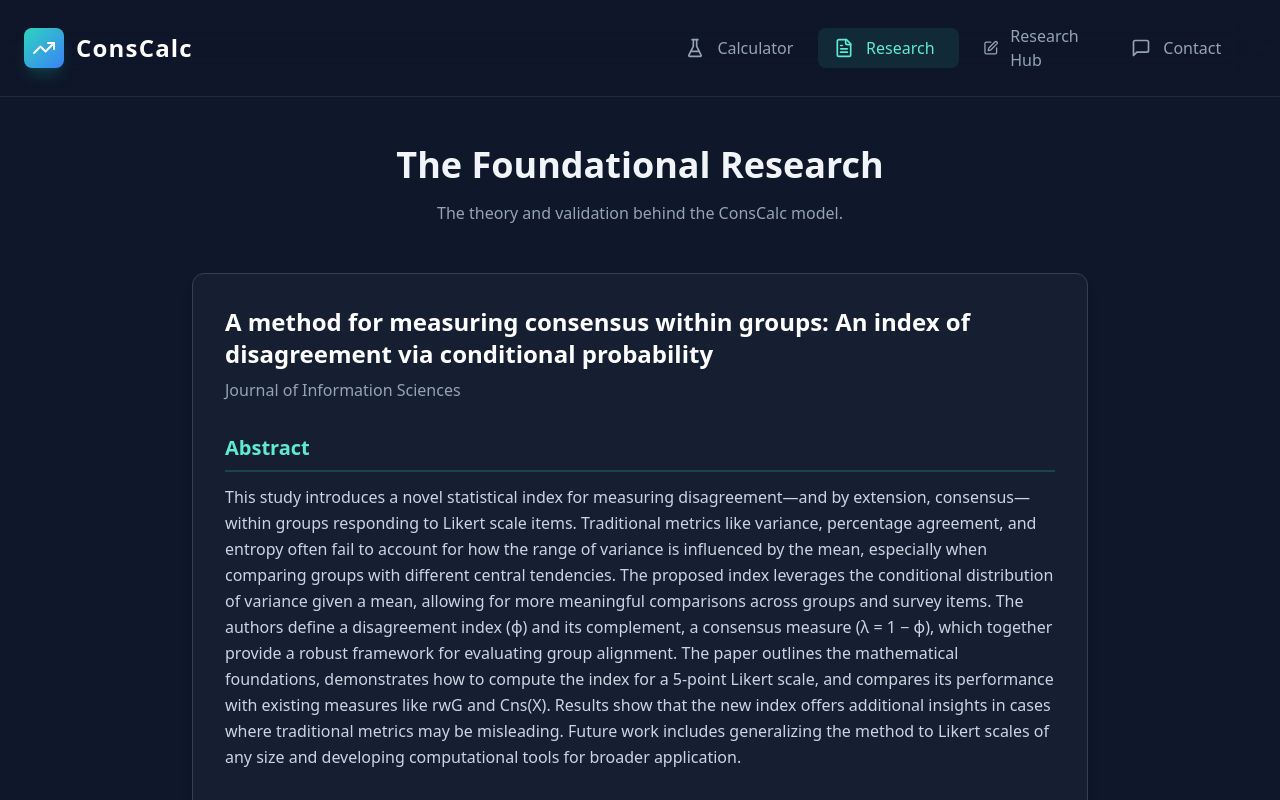
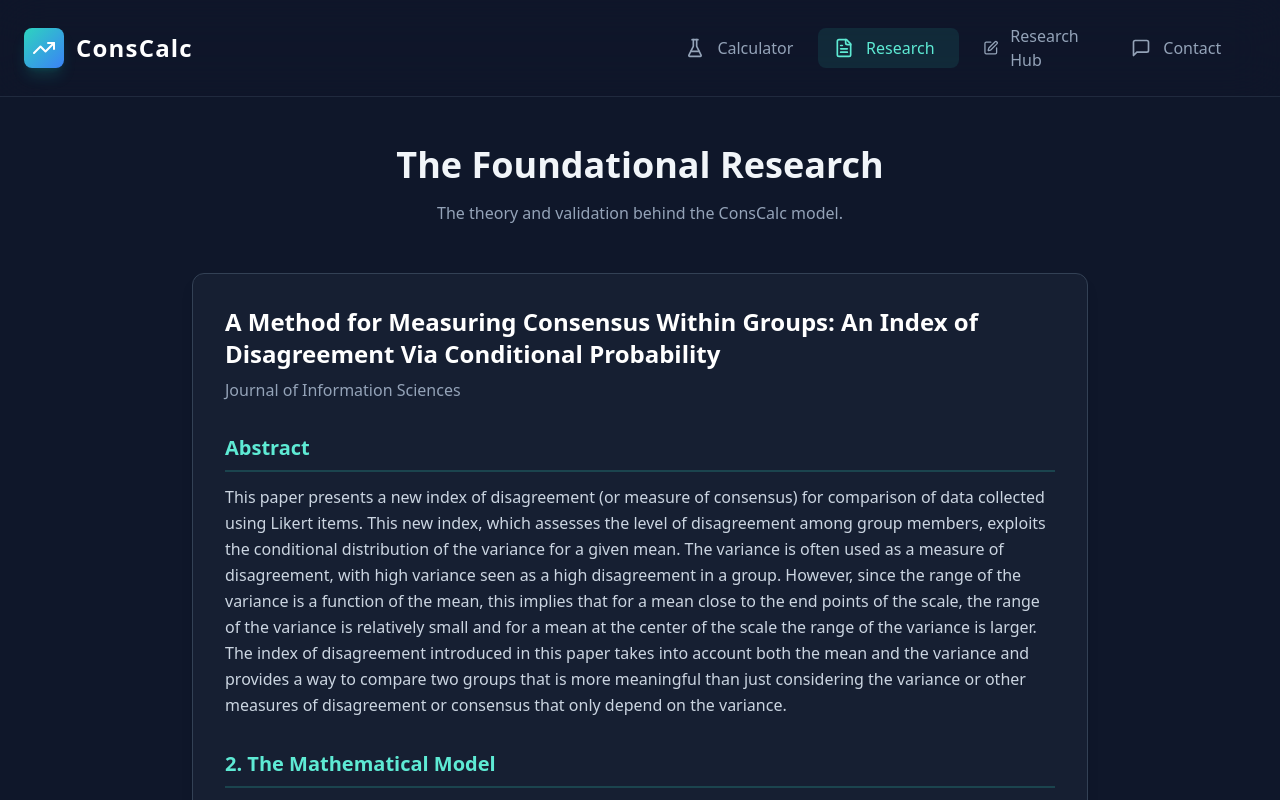
Before and after one commit to mushtaqaelk/web-conscalc, a React (Create React App) app: page / in a window 1280 px wide. Both pictures are taken after a click on the button "Research". Shown: the top 800 px of the page. Built offline with nearby package versions, Linux system fonts and the light colour scheme.

Commit message:
Update App.js

```diff
--- a/src/App.js
+++ b/src/App.js
@@ -420,11 +420,11 @@ const ResearchPage = () => {
                 </div>
 
                 <div className="bg-slate-800/50 border border-slate-700 p-6 sm:p-8 rounded-xl shadow-lg">
-                    <h3 className="text-2xl font-bold text-white mb-2">A method for measuring consensus within groups: An index of disagreement via conditional probability</h3>
+                    <h3 className="text-2xl font-bold text-white mb-2">A Method for Measuring Consensus Within Groups: An Index of Disagreement Via Conditional Probability</h3>
                     <p className="text-slate-400 mb-8 font-medium">Journal of Information Sciences</p>
 
                     <Section title="Abstract">
-                        <p>This study introduces a novel statistical index for measuring disagreement—and by extension, consensus—within groups responding to Likert scale items. Traditional metrics like variance, percentage agreement, and entropy often fail to account for how the range of variance is influenced by the mean, especially when comparing groups with different central tendencies. The proposed index leverages the conditional distribution of variance given a mean, allowing for more meaningful comparisons across groups and survey items. The authors define a disagreement index (ϕ) and its complement, a consensus measure (λ = 1 − ϕ), which together provide a robust framework for evaluating group alignment. The paper outlines the mathematical foundations, demonstrates how to compute the index for a 5-point Likert scale, and compares its performance with existing measures like rwG and Cns(X). Results show that the new index offers additional insights in cases where traditional metrics may be misleading. Future work includes generalizing the method to Likert scales of any size and developing computational tools for broader application.</p>
+                        <p>This paper presents a new index of disagreement (or measure of consensus) for comparison of data collected using Likert items. This new index, which assesses the level of disagreement among group members, exploits the conditional distribution of the variance for a given mean. The variance is often used as a measure of disagreement, with high variance seen as a high disagreement in a group. However, since the range of the variance is a function of the mean, this implies that for a mean close to the end points of the scale, the range of the variance is relatively small and for a mean at the center of the scale the range of the variance is larger. The index of disagreement introduced in this paper takes into account both the mean and the variance and provides a way to compare two groups that is more meaningful than just considering the variance or other measures of disagreement or consensus that only depend on the variance.</p>
                     </Section>
                     <Section title="2. The Mathematical Model">
                         <p>The model is a sequential calculation starting from user-provided Mean (C) and Variance (D). The core idea is to transform these inputs into a standardized space to evaluate the distribution of disagreement.</p>
```
